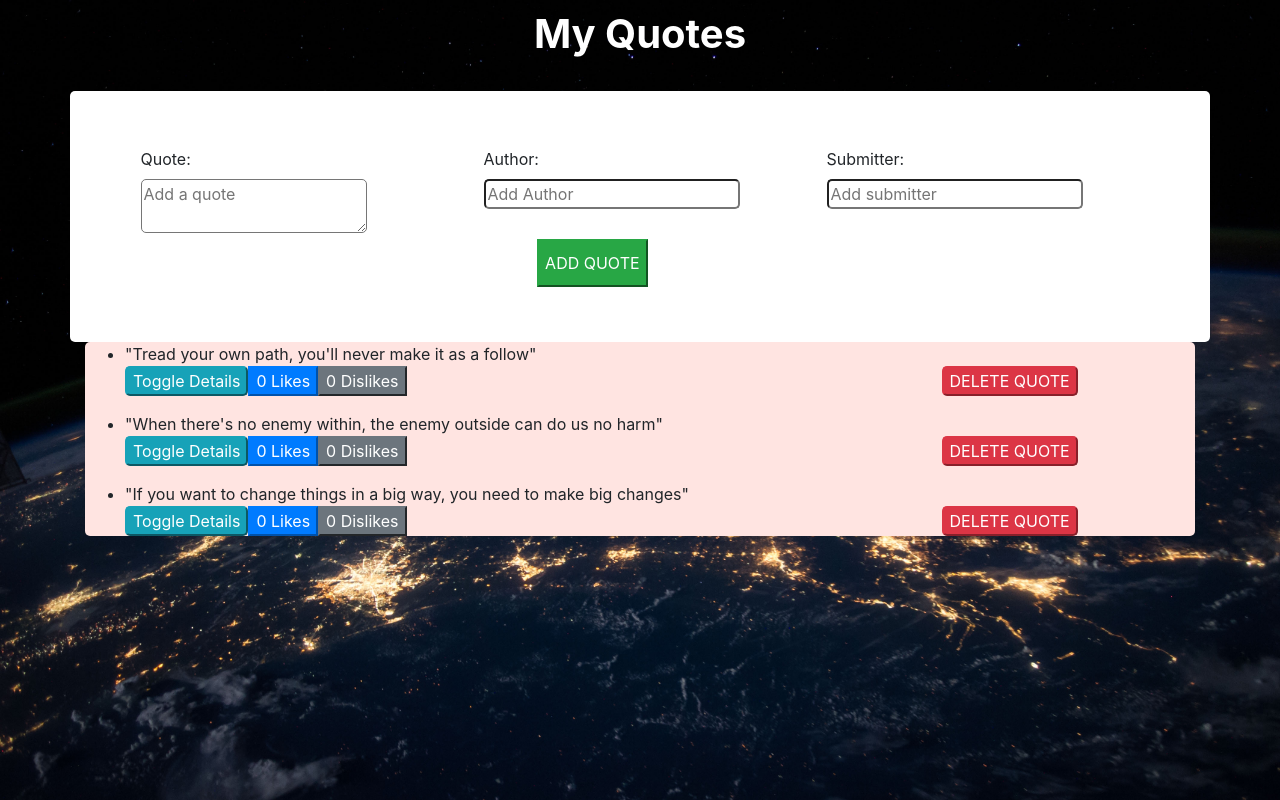
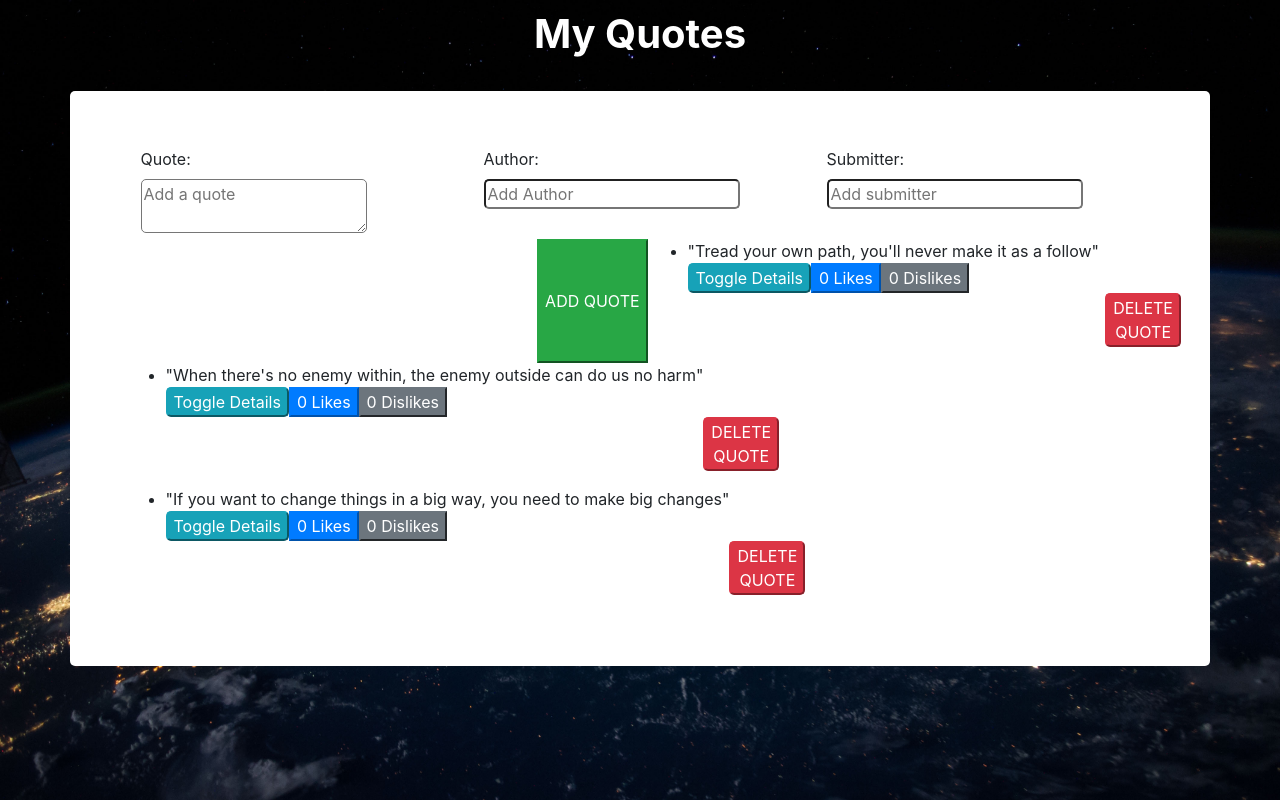
Before and after one commit to waheedmusa/quotes, an Angular app: page / in a window 1280 px wide. Built offline with nearby package versions, Linux system fonts and the light colour scheme.

Commit message:
form customized

```diff
--- a/src/app/quote/quote.component.css
+++ b/src/app/quote/quote.component.css
@@ -21,7 +21,7 @@
 }
 .delBut{
     border-radius: 5px;
-    margin-left: 50%;
+    margin-left: 100%;
 }
 .secRow{
     background-color: mistyrose;
--- a/src/app/quote/quote.component.html
+++ b/src/app/quote/quote.component.html
@@ -16,8 +16,6 @@
 </div>
 <button class="firstBut btn-success" (click) = addComponent(addQuote.value,addAuthor.value,addSubmitter.value)>ADD QUOTE</button>
 <br><br>
-</div>
-<div class="secRow">
 <ul *ngFor='let quote of quotes; let i = index'>
     <li>
             "{{ quote.say }}"
```
